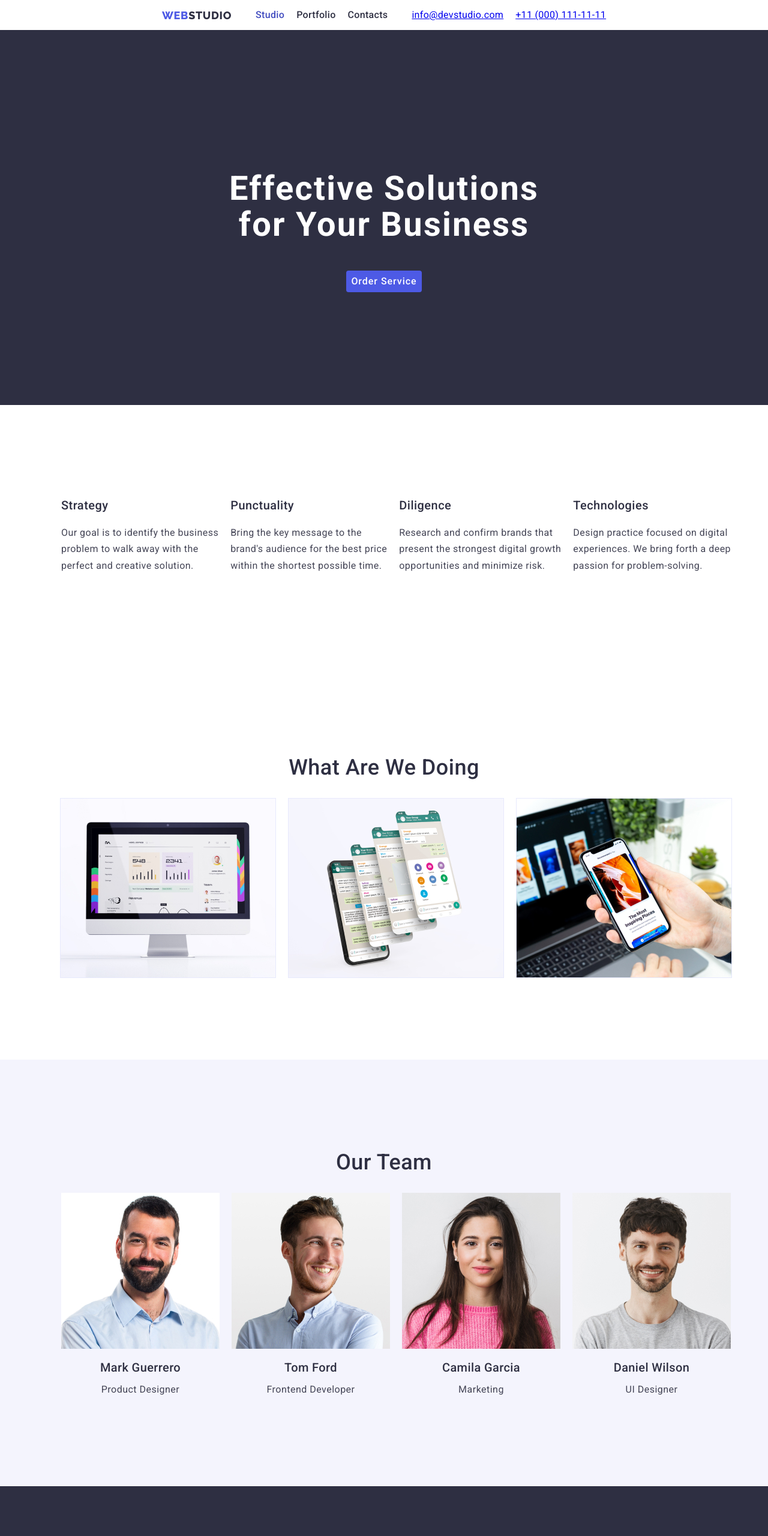
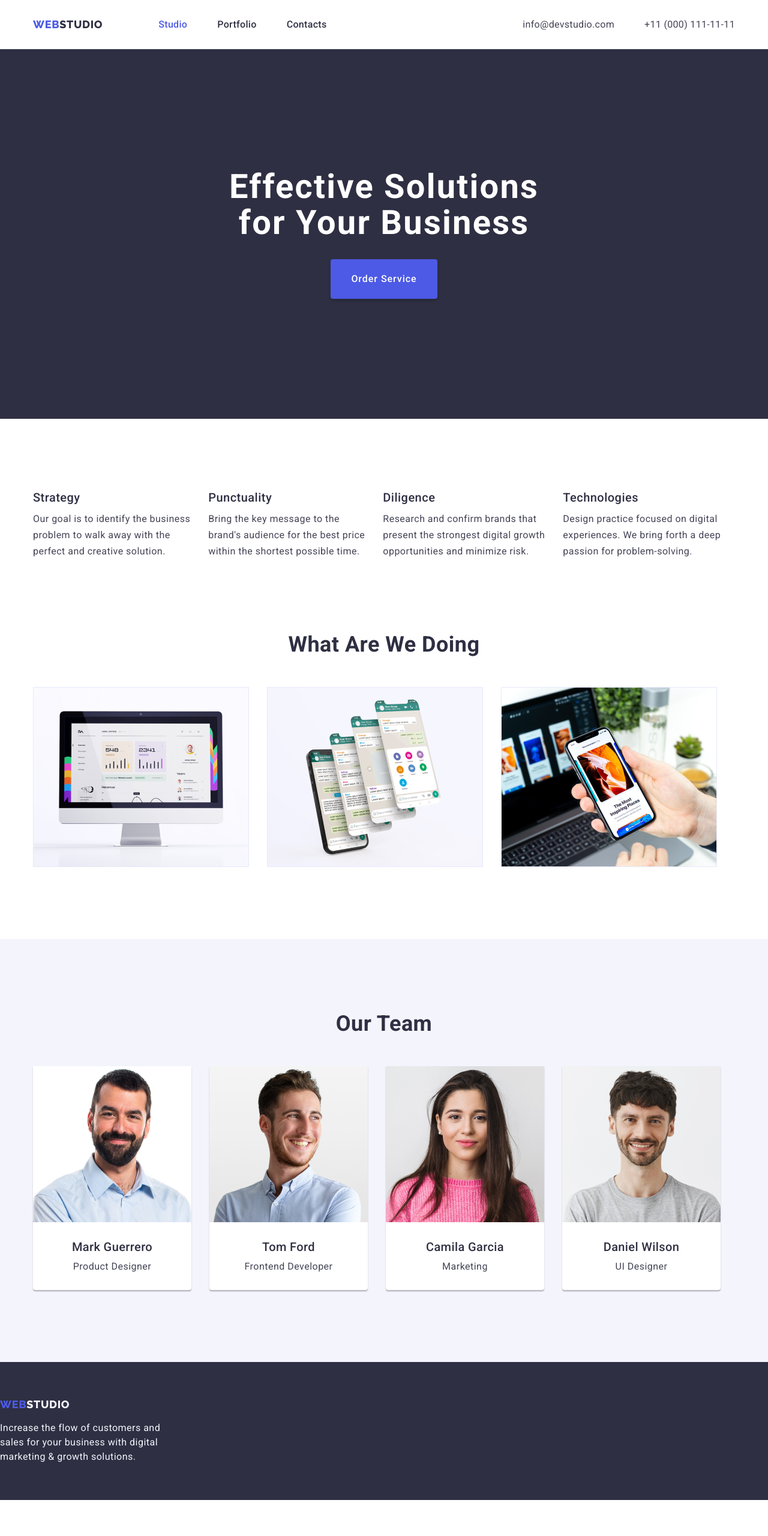
Before and after one commit to BeaTanLim/goit-markup-hw-03, a plain HTML site: page index.html in a window 1280 px wide. Shown: the top 2560 px of the page at 60% size. After the commit the page ends 2500 px from the top, so only its background shows below. Drawn offline with nearby package versions, Linux system fonts and the light colour scheme.

Commit message:
Revision 2

```diff
--- a/css/styles.css
+++ b/css/styles.css
@@ -13,40 +13,75 @@
   --positioncolor: #434455;
   --cloud: #f4f4fd;
   --slate: #434455;
+  --white: #ffffff;
+  --cornflower: #e7e9fc
 }
 
 /*"body" is considered a global selector because it targets the <body> element, which is the top-level container for the content of an HTML document. The styles defined within the "body" selector will apply to the entire document unless they are overridden by more specific selectors.*/
+
+/* push ko nalang parin haha! */
+h1,
+h2,
+h3,
+h4,
+h5,
+h6,
+p {
+  margin: 0;
+}
+
+/* border-box fixes the computation of the height and width. Whatever height and width yung naspecify mo, yun yung susundin regardless if may padding at border doon sa specific element. Ang default kasi without the border box, hindi sinasali sa computation yung padding ang border (if you have those set in CSS). But if you have border-box set, strictly yun lang susundan ni CSS*/
+
+html {
+  box-sizing: border-box;
+}
+
+
+/* asterisks are used to represent to all elements*/
+/* :: are called pseudoclasses */
+*,
+*::after,
+*::before{
+  box-sizing: inherit;
+}
 
 body{
   font-family: "Roboto", sans-serif;
   font-size: 16px;
   letter-spacing: 0.03em;
   color: var(--slate);
+  background-color: var(--white);
+}
+
+.link{
+  text-decoration: none;
+  color: inherit;
 }
 
 .list{
   list-style: none;
+  padding: 0;
+  margin: 0;
 }
 
 img{
-  vertical-align: bottom;
+  display: block;
+  max-width: 100%;
+  height: auto;
 }
 
 
-/*why does my justify-content:center not work if I have this .container{width:1185px}? Basically it makes my website looks more wonky huhuhu! */
-
-/* .container{
-  max-width: 1158px;
-} */
-
-/*can we just delete the CSS code from lines 33 to 35? haha*/
-
-
+.container{
+  width: 1200px;
+  padding: 0 15px;
+  margin: 0 auto;
+}
+/* kailangan natin ilagay yung padding and margin para gumitna siya */
 
 
 /*WEBSTUDIO LOGO*/
 
-.logo-link{
+.logo-link {
   text-decoration: none;
   font-size: 18px;
   font-family: "Raleway",sans-serif;
@@ -64,12 +99,30 @@ img{
 }
 
 /*MENU ITEMS*/
-.nav-menu .page {
+.nav-menu .page,
+.contacts-menu .contact {
   font-weight: 500;
   color: var(--navcolor);
   text-decoration: none;
   line-height: 1.14;
   letter-spacing: 0.02em;
+  display: block;
+  padding-top: 32px;
+  padding-bottom: 31px;
+}
+
+.nav-menu{
+  margin-left: 93px;
+}
+
+.contacts-menu{
+  margin-left: auto;
+}
+
+/* format the margins of the items under nav-menu and contacts-menu except for their last items (Contacts and telephone number) */
+.nav-menu .item:not(:last-child),
+.contacts-menu .item:not(:last-child) {
+  margin-right: 50px;
 }
 
 .menu,
@@ -77,8 +130,11 @@ img{
 .nav-menu,
 .contacts-menu{
   display: flex;
-  justify-content: center;
   align-items: center;
+}
+
+.page-header{
+  border-bottom: 1px solid var(--cornflower);
 }
 
 
@@ -87,27 +143,24 @@ img{
 .nav-menu .page.current,
 .contacts-menu .contact:hover,
 .contacts-menu .contact:focus{
-  color: var(--oceancolor);
+  color: var(--iriscolor);
 }
 
-.contacts-menu .item{
+/* yung mga font, text decoration, etc nito, naka-declare na sa umpisa (.nav-menu .page, .contacts-menu .contact) */
+.contacts-menu .contact{
   color: var(--slate);
-  text-decoration: none;
   font-weight: 400;
-  line-height: 1.14;
-  letter-spacing: 0.02em;
 }
 
 /*MAIN LANDING PAGE*/
 
-
 .bg-hero{
   background-color: var(--navyblue);
-  display: flex;
-  justify-content: center;
-  align-items: center;
-  padding-top: 188px;
-  padding-bottom: 188px;
+}
+
+.hero {
+  padding: 200px 0;
+  text-align: center;
 }
 
 .hero .hero-title{
@@ -116,7 +169,7 @@ img{
   font-weight: 700;
   line-height: 1.07;
   letter-spacing: 0.04em;
-  text-align: center;
+  margin-bottom: 30px;
 }
 
 
@@ -131,8 +184,6 @@ img{
   cursor:pointer;
   font-family: inherit;
   font-size: 16px;
-  font-weight: 500;
-  line-height: 1.5;
   letter-spacing: 0.03em;
   border-radius: 4px;
   border-color: transparent;
@@ -141,46 +192,73 @@ img{
 .button.primary{
   color: white;
   background-color: var(--iriscolor);
+  font-weight: 500;
   line-height: 1.87;
   letter-spacing: 0.06em;
+  padding: 16px 32px;
+  box-shadow: 0px 4px 4px rgba(0, 0, 0, 0.15);
 }
 
 .button.primary:hover,
-.button-primary:focus {
+.button.primary:focus {
   background-color: var(--oceancolor);
+  box-shadow: 0px 3px 1px rgba(0, 0, 0, 0.1), 0px 1px 2px rgba(0, 0, 0, 0.08), 0px 2px 2px rgba(0, 0, 0, 0.12);
+}
+/* box-shadow: 0px 3px 1px rgba(red,green,blue,alpha),
+alpha = opacity*/
+/* bakit maraming values nilagay sa box-shadow? Forda aesthetics! 3 levels of box shadow para magmukhang 3D. Subtle difference lang pero may differnce parin*/
+
+
+/*BUTTON POSITION*/
+
+/*SECTION 2*/
+
+.benefits{
+  display: flex;
+  flex-wrap: wrap;
+  margin-left: -30px;
+  margin-top: -30px;
 }
 
-/*BUTTON POSITION*/
-.button{
-  display: block;
-  margin: 0 auto;
+/* this is called a descendant combinator. Hinahanap ni CSS si "item" sa loob ni "benefits" */
+/* divided by 4 kasi apat yung items sa loob. yung -30px naman, kaunting adjustments nalang yun after the division */
+.benefits .item{
+  flex-basis: calc(100%/4-30px);
+  margin-left: 30px;
+  margin-top: 30px;
 }
 
-/*SECTION 2*/
-.list{
-  display: flex;
-  justify-content: center;
-  gap: 20px;
-}
-
-.benefits li{
-  white-space: nowrap;
-}
-
+/* padding: top&bottom left&right, padding: 120px 0 */
 .section{
   padding-top: 120px;
   padding-bottom: 120px;
 }
 
+.section.no-top-padding {
+  padding-top: 0;
+}
+
 .section-title{
-  display: flex;
-  justify-content: center;
   font-size: 36px;
-  font-weight: 500;
+  font-weight: 700;
   color: var(--navyblue);
   line-height: 1.17;
+  text-align: center;
+  margin-bottom: 50px;
 }
 
+.what-we-do{
+  display: flex;
+  flex-wrap: wrap;
+  margin-left: -30px;
+  margin-top: -30px;
+}
+
+.what-we-do .item{
+  flex-basis: calc(100%/3-30px);
+  margin-left: 30px;
+  margin-top: 30px;
+}
 
 /*SECTION 3*/
 
@@ -190,32 +268,50 @@ img{
   background-color: var(--cloud);
 }
 
+.team{
+  display: flex;
+  flex-wrap: wrap;
+  margin-top: -30px;
+  margin-left: -30px;
+}
+
+.team .item{
+  flex-basis: calc(100% / 4 -30px);
+  margin-left: 30px;
+  margin-top: 30px;
+  padding-bottom: 30px;
+  background-color: var(--white);
+  border-radius: 0px 0px 4px 4px;
+  box-shadow: 0px 3px 1px rgba(0, 0, 0, 0.1), 0px 1px 2px rgba(0, 0, 0, 0.08), 0px 2px 2px rgba(0, 0, 0, 0.12);
+}
+/*   border-radius: Upper left, upper right, lower left, lower right */
+
+.team .name,
+.team .position {
+  line-height: 1.19;
+  text-align: center;
+}
+
 .team .name{
   color: var(--navyblue);
   font-size: 20px;
   font-weight: 500;
-  text-align: center;
   letter-spacing: 0.02em;
+  padding-top: 30px;
+  padding-bottom: 10px;
 }
 
 .team .position{
   color: var(--slate);
   font-size: 16px;
   font-weight: 400;
-  text-align: center;
 }
 
 /*FOOTER*/
 
-
-footer{
-  padding-top: 100px;
-  padding-bottom: 100px;
-  padding-left: 150px;
-}
-
-.page-footer.bg-footer{
+.page-footer{
   background-color: var(--navyblue);
+  padding: 60px 0;
 }
 
 .page-footer .studio-footer{
@@ -226,12 +322,16 @@ footer{
   color: var(--cloud);
   font-size: 16px;
   font-weight: 400;
+  line-height: 1.5;
+  padding-top: 17px;
 }
 
 .benefits .title{
   font-size: 20px;
   font-weight: 500;
-  color: var(--navyblue)
+  color: var(--navyblue);
+  line-height: 1.14;
+  margin-bottom: 10px;
 }
 
 .benefits .description{
@@ -249,7 +349,7 @@ footer{
   color: var(--iriscolor);
   font-weight: 500;
   line-height: 1.62;
-  margin: 5px;
+  padding: 12px 24px;
 }
 
 .button.filter:hover,
@@ -259,40 +359,41 @@ footer{
   color: var(--cloud);
 }
 
-/*PORTFOLIO BUTTONS*/
-.filters .button:hover,
-.filters .button:focus{
-  background-color: var(--oceancolor);
-  color: var(--white, #FFF);
+.filters{
+  display: flex;
+  justify-content: center;
+  margin-bottom: 50px;
 }
 
+.filters .space + .space {
+  margin-left: 8px;
+
+}
+
+/* tatarget natin si "space" sa loob ng "filters" except sa pinaka-unang "space".
+.filters .space + .space; ang tawag sa "+" in this context is an adjacent combinator. Ang ginagawa niya is hahanapin niya yung filters, and sa loob ng filters merong class="space".
+The adjacent sibling selector is used to select an element that is directly after another specific element. Sibling elements must have the same parent element, and "adjacent" means "immediately following".*/
+
+/*PORTFOLIO BUTTONS*/
 
 .substrate{
   border: 1px solid var(--cornflower, #E7E9FC);
-  border-top: 1px solid transparent;
-  padding-left: 16px;
+  border-top: 0;
+  padding: 20px 24px;
+  background-color: var(--white);
 }
 
-.name,
-.type{
-  margin: 0px;
+.projects{
+  display: flex;
+  flex-wrap: wrap;
+  margin-left: -30px;
+  margin-top: -30px;
 }
 
-/*I am not sure what to do with the 32px padding. It says "32" in Figma, but when I write "32px" in the padding, the space above the names are really big*/
-.name{
-  padding-top: 20px;
-}
-
-.type{
-  padding-bottom: 20px;
-}
-.projects{
-  margin-left: 24px;
-  margin-right:24px;
-}
-
-.projects .project{
-  text-decoration: none;
+.project-card{
+  flex-basis: calc(100% /3 - 30px);
+  margin-left: 30px;
+  margin-top: 30px;
 }
 
 .project .name{
@@ -301,15 +402,12 @@ footer{
   font-weight: 500;
   line-height: 2;
   letter-spacing: 0.04em;
+  margin-bottom: 4px;
 }
 
 .projects .type{
   color: var(--slate);
   font-size: 16px;
   font-weight: 400;
+  line-height: 1.87;
 }
-
-.projects{
-  display: flex;
-  flex-wrap: wrap;
-}
--- a/index.html
+++ b/index.html
@@ -59,7 +59,7 @@
     <main>
       <!--Section 1-->
       <section class="hero bg-hero">
-        <div>
+        <div class="container">
           <h1 class="hero-title">Effective Solutions<br />for Your Business</h1>
           <button type="button" class="button primary">Order Service</button>
         </div>
```
Also changed, not shown: portfolio.html (+25 -10 lines).
